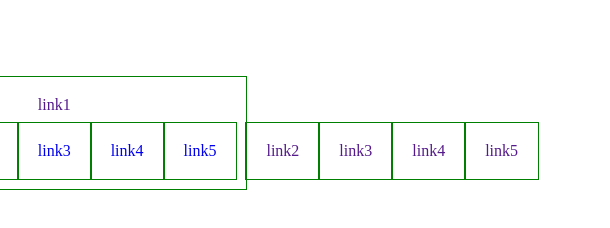
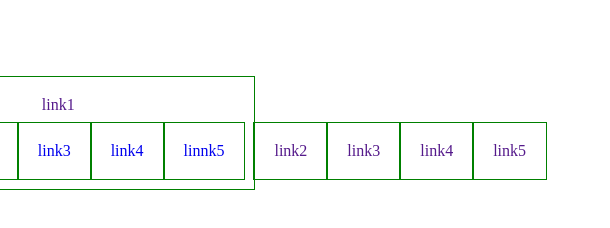
Before and after one commit to TheCheatos/front05, a plain HTML site: page index.html in a window 1280 px wide. Shown: the full height of the page, 138-748 px from the left. Drawn offline with Linux system fonts and the light colour scheme.

Commit message:
index modified

```diff
--- a/index.html
+++ b/index.html
@@ -1,5 +1,6 @@
 <!DOCTYPE html>
 <html lang="en">
+
 <head>
 	<meta charset="UTF-8">
 	<meta http-equiv="X-UA-Compatible" content="IE=edge">
@@ -10,6 +11,7 @@
 
 
 </head>
+
 <body>
 	<div class="wrapper">
 		<header class="header">
@@ -22,7 +24,7 @@
 						<li><a href="#">link2</a></li>
 						<li><a href="#">link3</a></li>
 						<li><a href="#">link4</a></li>
-						<li><a href="#">link5</a></li>
+						<li><a href="#">linnk5</a></li>
 					</ul>
 				</li>
 				<li>
@@ -41,4 +43,5 @@
 		</header>
 	</div>
 </body>
+
 </html>
```
